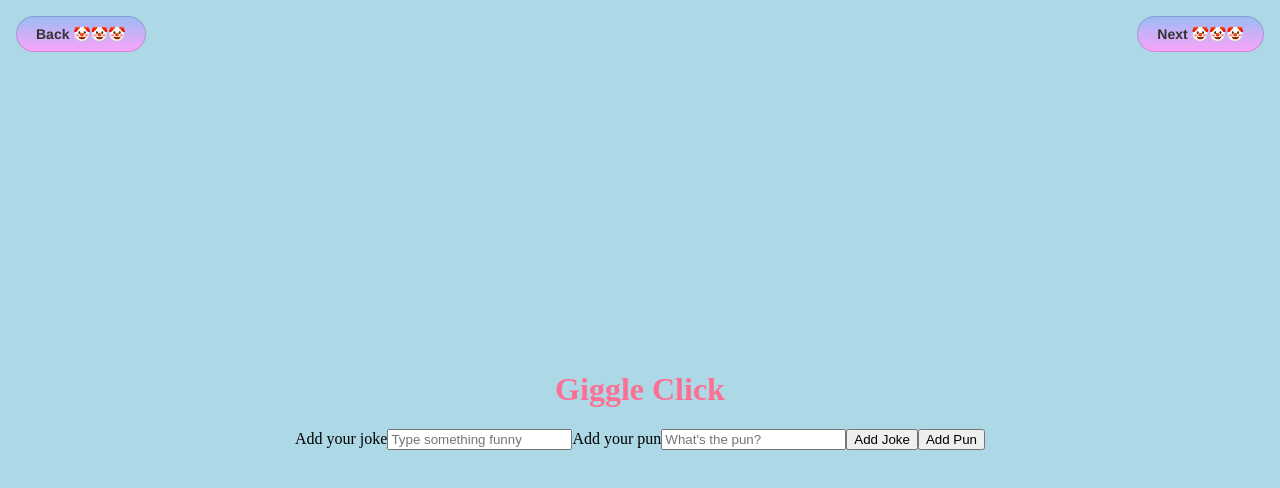
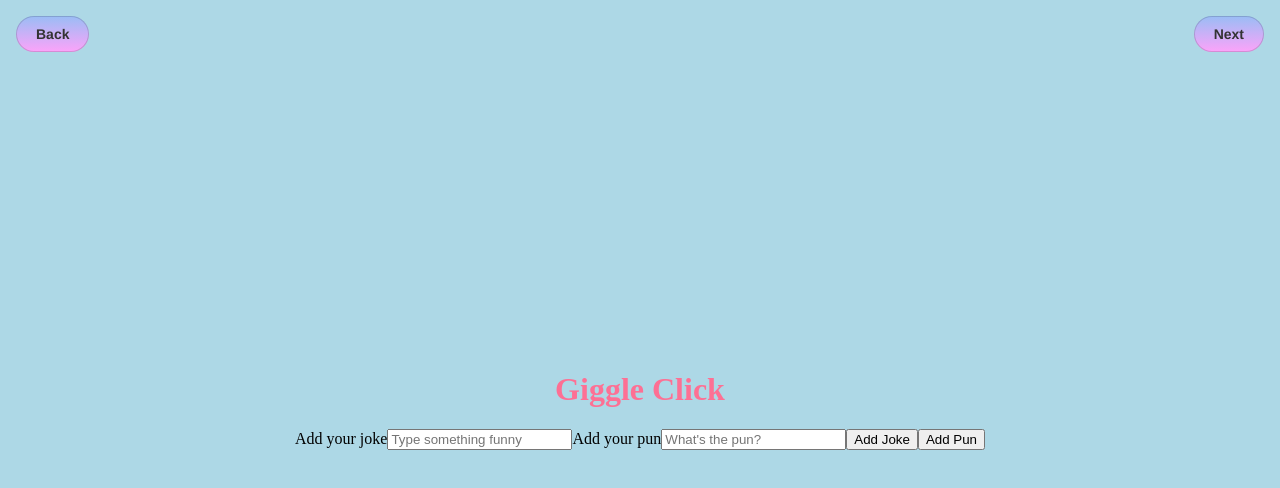
Before and after one commit to millipede-cpu/giggle-click, a React (Vite) app: page / in a window 1280 px wide. Shown: the top 488 px of the page. Built offline with nearby package versions, Linux system fonts and the light colour scheme.

Commit message:
Remove clowns

```diff
--- a/src/BackButton.tsx
+++ b/src/BackButton.tsx
@@ -31,7 +31,7 @@ export default function BackButtonWrapper({ to }: Props): JSX.Element {
     <Button
       className="back-button"
       onClick={handleBack}
-      label={"Back 🤡🤡🤡"}
+      label={"Back"}
     />
   </ButtonContainer>
   );
--- a/src/NextButton.tsx
+++ b/src/NextButton.tsx
@@ -32,7 +32,7 @@ export default function BackButtonWrapper({ to }: Props): JSX.Element {
       className="next-button"
       data-testid="next-button"
       onClick={handleNext}
-      label={"Next 🤡🤡🤡"}
+      label={"Next"}
     />
     </ButtonContainer>
   );
```
